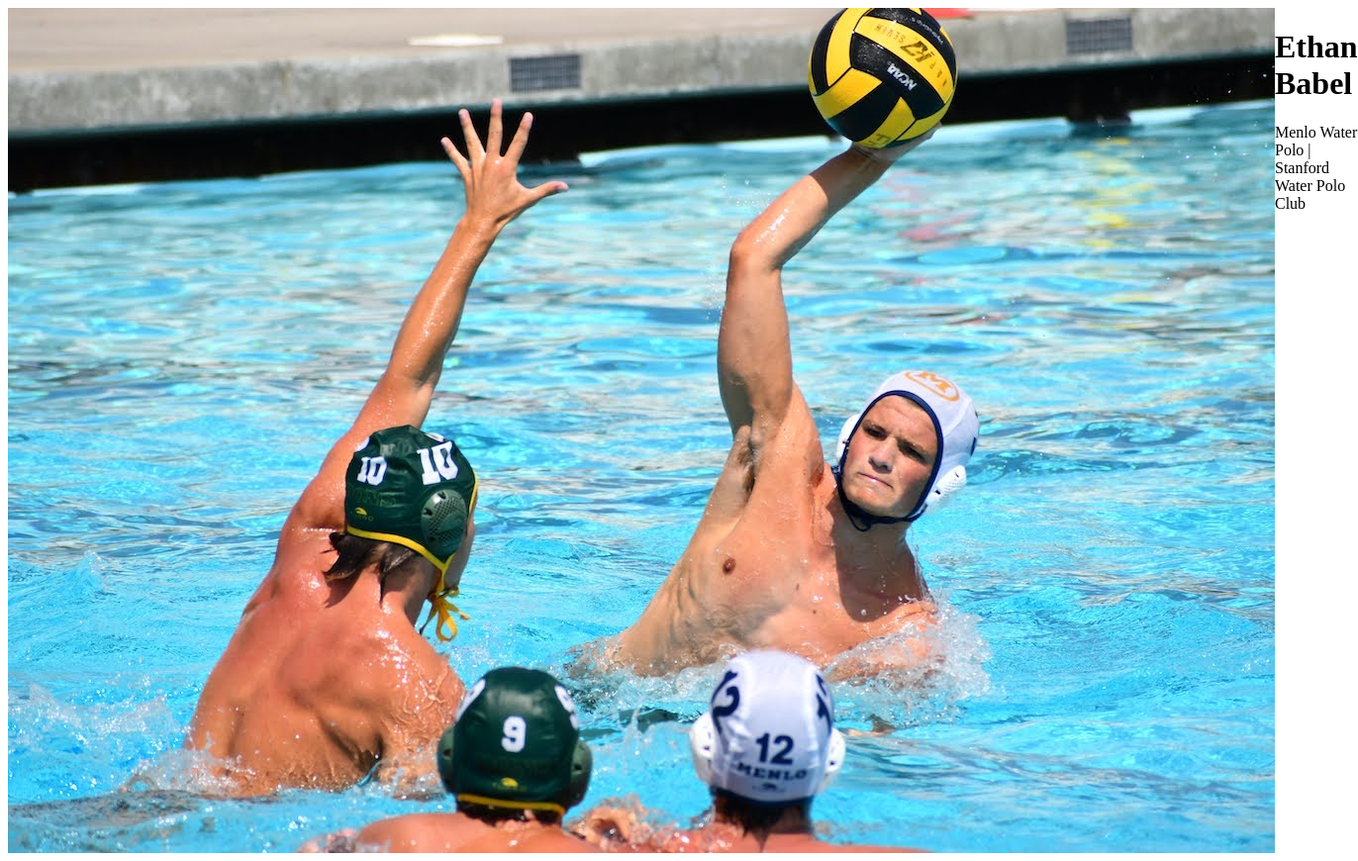
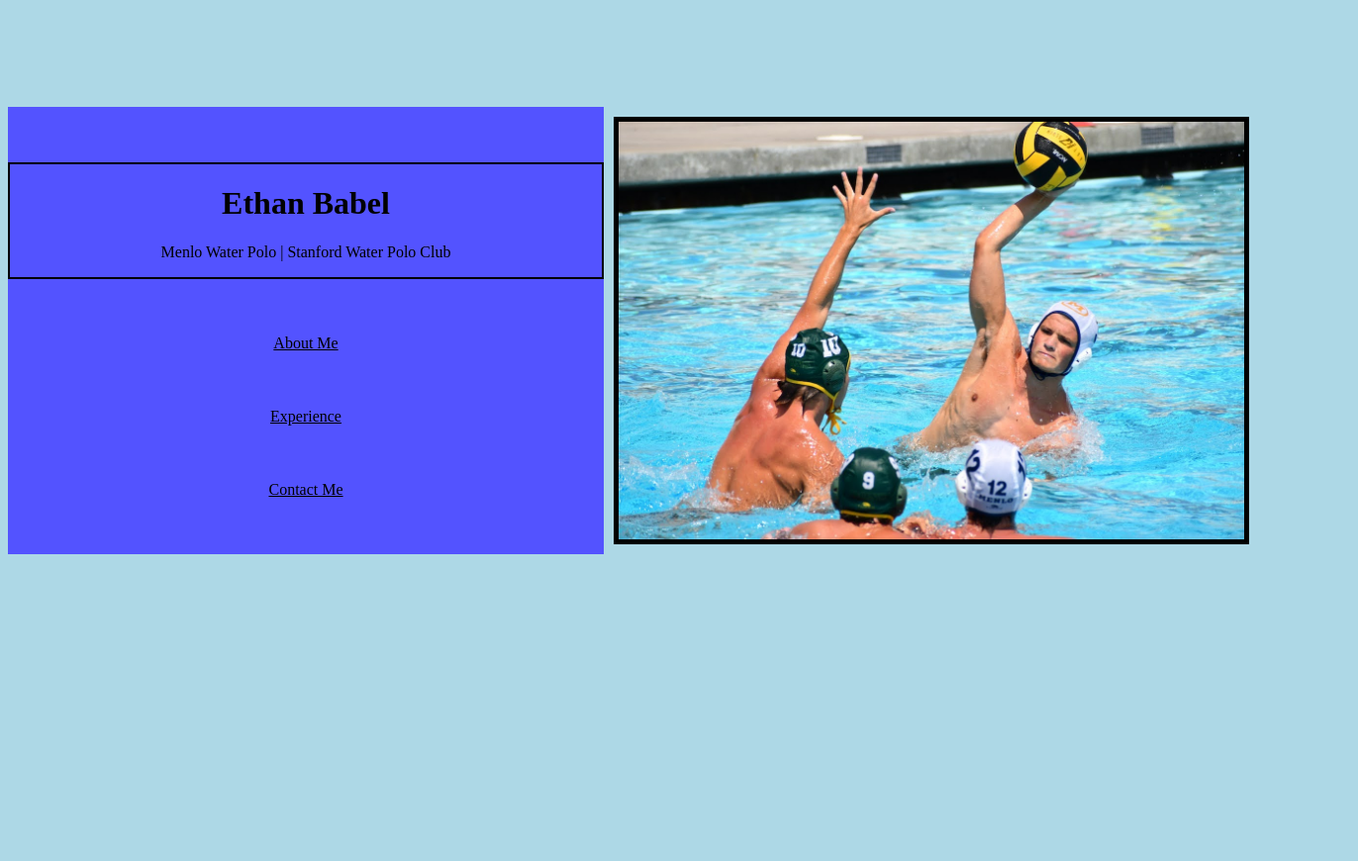
Before and after one commit to ethanbabel/ATCS-2022, a plain HTML site: page Portfolio/index.html in a window 1280 px wide. Shown: the whole page at 99% size, 1372 px wide, since content can reach past the window. After the commit the page ends 800 px from the top, so only its background shows below. Drawn offline with Linux system fonts and the light colour scheme.

Commit message:
NavBar, new pages, heroPage styling and more

```diff
--- a/Portfolio/index.html
+++ b/Portfolio/index.html
@@ -6,11 +6,17 @@
     </head>
     <body>
         <div class="mainHStack">
+            <div class="heroExplanation">
+                <div class = "border">
+                    <h1>Ethan Babel</h1>
+                    <p>Menlo Water Polo | Stanford Water Polo Club</p>
+                </div>
+                <a target = "_self" href = "about-me.html">About Me</a>
+                <a target = "_self" href = "experience.html">Experience</a>
+                <a target = "_self" href = "contact-me.html">Contact Me</a>
+            </div>
             <img src="R01_1195.jpeg" id="profilePic">
-            <div class="heroExplanation">
-                <h1>Ethan Babel</h1>
-                <p>Menlo Water Polo | Stanford Water Polo Club</p>
-            </div>
+
         </div>
 
     </body>
--- a/Portfolio/portfolio.css
+++ b/Portfolio/portfolio.css
@@ -1,14 +1,44 @@
+body{
+    background-color: lightblue;
+}
 .mainHStack{
     display: flex;
-    flex-direction: row;
     width: 100%;
 
 }
-.profilePic{
+#profilePic{
     width: 50%;
-    border: solid black 5px;
+    border: 5px solid black;
     margin: 10px;
+    position: relative;
+    top: 100px;
 }
 .heroExplanation{
+    display: flex;
+    flex-direction: column;
+    justify-content: space-evenly;
+    background-color: rgb(83, 83, 255);
     width: 50%;
+    text-align: center;
+    position: relative;
+    top: 100px;
 }
+.border{
+    border: 2px solid black;
+}
+.navbar{
+    background-color: rgb(255, 120, 120);
+    position: fixed;
+    top: 0px;
+    left:0px;
+    right:0px;
+    height: 40px;
+    display: flex;
+    flex-direction: row;
+    justify-content: space-evenly;
+    align-items: center;
+}
+a {
+    text-decoration: underline;
+    color:black;
+}
```
Also changed, not shown: Portfolio/about-me.html (added, +14 -0 lines), Portfolio/contact-me.html (added, +14 -0 lines), Portfolio/experience.html (added, +14 -0 lines).
